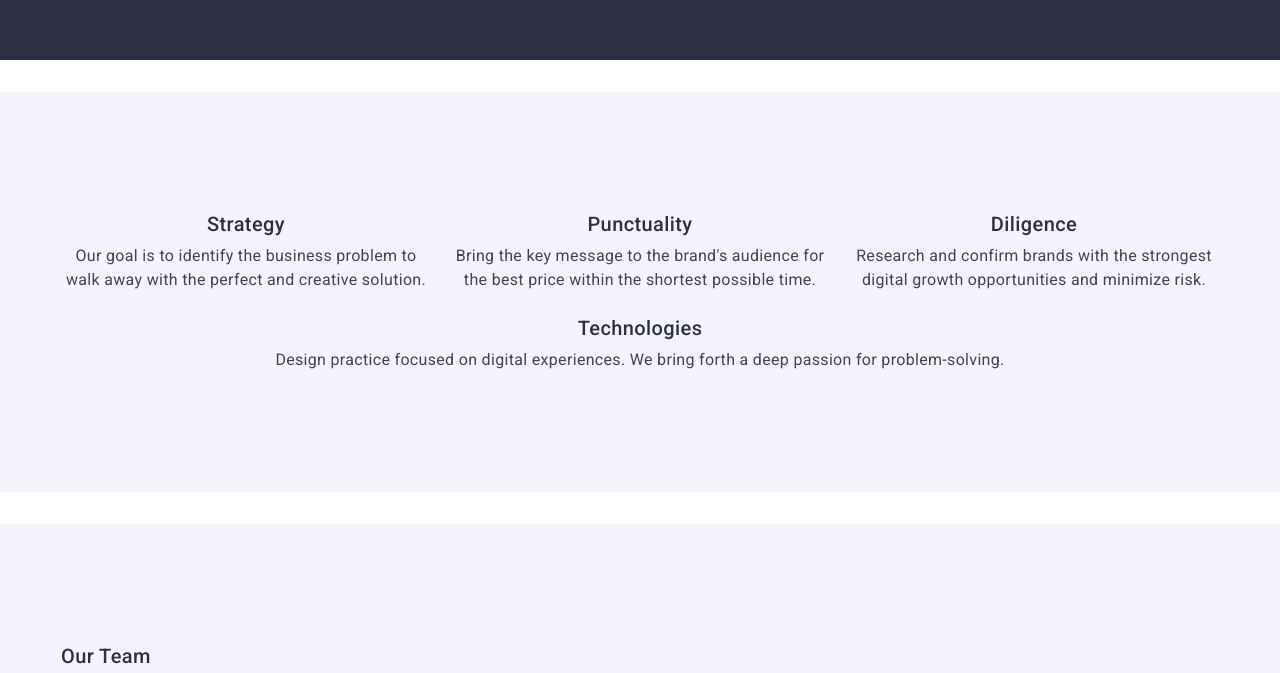
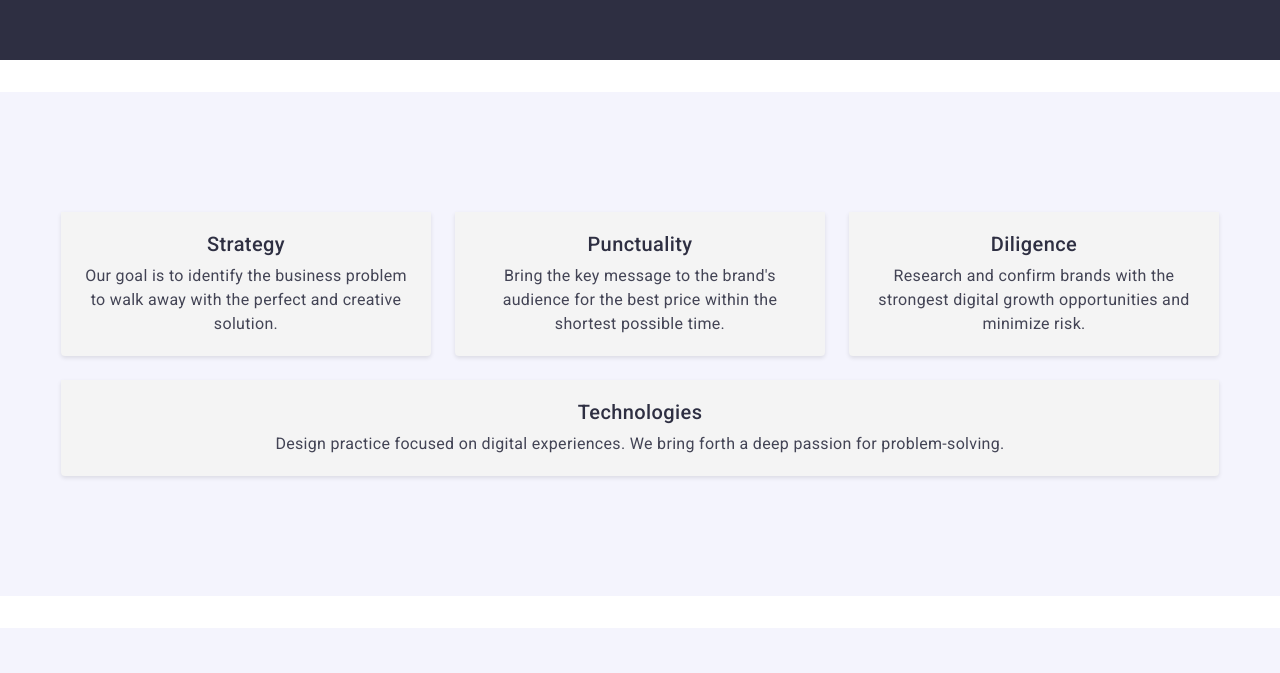
Before and after one commit to Tugay-7/goit-markup-hw-03, a plain HTML site: page index.html in a window 1280 px wide. Shown: the part 630-1303 px from the top of the page. Drawn offline with nearby package versions, Linux system fonts and the light colour scheme.

Commit message:
secton2 update2

```diff
--- a/css/styles.css
+++ b/css/styles.css
@@ -503,12 +503,19 @@ img {
 
 .approach-list {
   display: flex;
+  flex-wrap: wrap;
   gap: 24px;
+  padding: 0;
+  list-style: none;
 }
 
 .approach-item {
   width: calc((100% - 72px) / 4);
+  background-color: #f4f4f4;
+  padding: 20px;
+  text-align: center;
   border-radius: 0 0 4px 4px;
+  box-shadow: 0 2px 4px rgba(0, 0, 0, 0.1);
 }
 
 .approach-heading {
```
